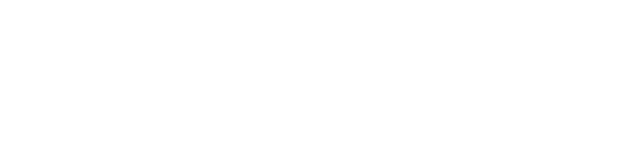
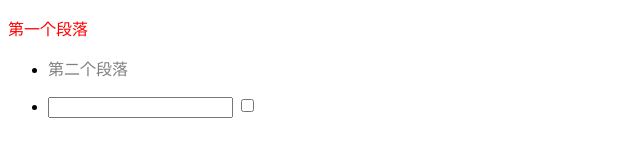
Before and after one commit to xiaofuyesnew/training, a plain HTML site: page 1/index.html in a window 1280 px wide. Shown: the whole page, without its empty margins (0-640 px from the left). Drawn offline with nearby package versions, Linux system fonts and the light colour scheme.

Commit message:
index编写

```diff
--- a/1/index.html
+++ b/1/index.html
@@ -6,8 +6,26 @@
     <meta http-equiv="X-UA-Compatible" content="ie=edge">
     <title>jQuery选择器实例</title>
     <script src="https://cdn.bootcss.com/jquery/3.2.1/jquery.min.js"></script>
+    <style>
+        .red {
+            color: red;
+        }
+
+        .gray {
+            color: gray;
+        }
+    </style>
 </head>
 <body>
-
+    <p id="first" class="red">第一个段落</p>
+    <ul>
+        <li>
+            <p id="second" class="gray">第二个段落</p>
+        </li>
+        <li>
+            <input type="text">
+            <input type="checkbox">
+        </li>
+    </ul>
 </body>
 </html>
```
